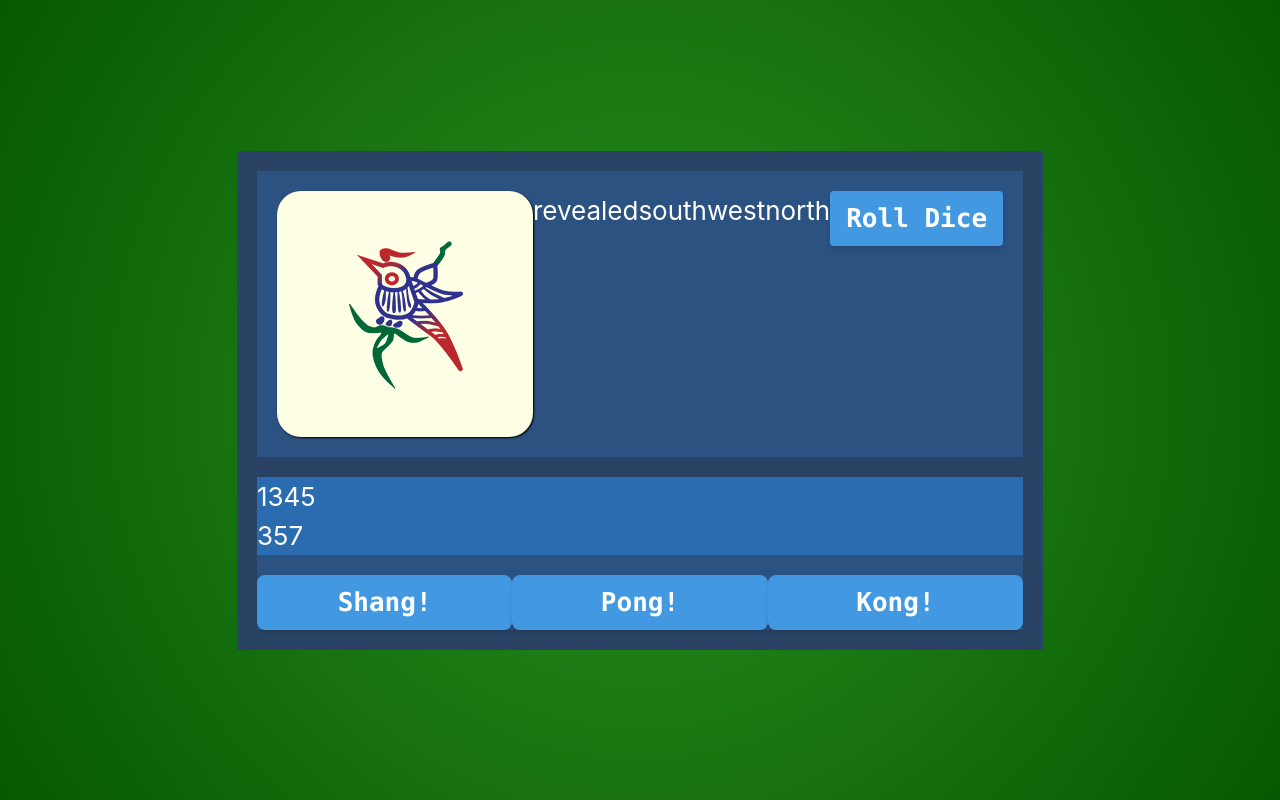
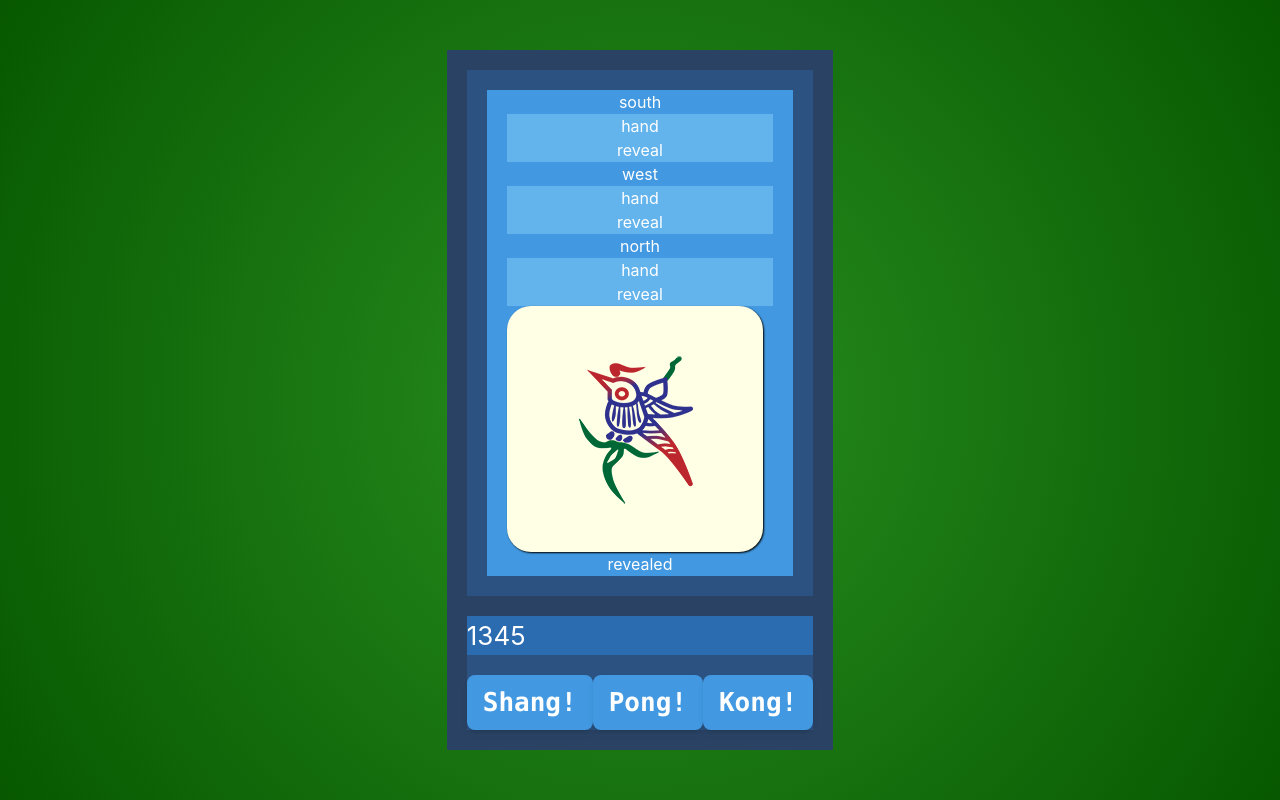
Before and after one commit to Solobrosco/mahjongtable, a React (Create React App) app: page /play in a window 1280 px wide. Built offline with nearby package versions, Linux system fonts and the light colour scheme.

Commit message:
Updated Play area and Table components

```diff
--- a/src/components/Hand.tsx
+++ b/src/components/Hand.tsx
@@ -3,15 +3,12 @@ import React from 'react';
 
 type HandProps = {
     hand?: Array<number>,
-    revealed?: Array<number>,
 }
 
 const Hand = (props: HandProps) => {
     return(
         <div className="playarea flex container mx-auto bg-blue-700 w-auto">
             {props.hand}
-            <br></br>
-            {props.revealed}
         </div>
     );
 }
--- a/src/components/Table.tsx
+++ b/src/components/Table.tsx
@@ -1,6 +1,6 @@
 import React from 'react';
 import Tile from './Tile';
-import Dice from './Dice';
+// import Dice from './Dice';
 
 type TableProps = {
     mahjongPieces?: {},
@@ -9,23 +9,41 @@ type TableProps = {
 
 const Table = (props: TableProps) => {
     return(
-        <div className='flex container mx-auto bg-blue-800 p-5'>
-            <div className='thrown'>
+        <div className='flex-column justify-center container mx-auto bg-blue-800 p-5'>
+            <div className='southRevealed text-base text-center px-5 bg-blue-500'>
+                south
+                <div className="bg-blue-400">
+                    hand
+                </div>
+                <div className="bg-blue-400">
+                    reveal
+                </div>
+            </div>
+            <div className='westRevealed text-base text-center px-5 bg-blue-500'>
+                west
+                <div className="bg-blue-400">
+                    hand
+                </div>
+                <div className="bg-blue-400">
+                    reveal
+                </div>
+            </div>
+            <div className='northRevealed text-base text-center px-5 bg-blue-500'>
+                north
+                <div className="bg-blue-400">
+                    hand
+                </div>
+                <div className="bg-blue-400">
+                    reveal
+                </div>
+            </div>
+            <div className='thrown text-base justify-center px-5 bg-blue-500'>
                 <Tile />
             </div>
-            <div className='revealed'>
+            {/* <Dice /> */}
+            <div className='revealed text-base text-center px-5 bg-blue-500'>
                 revealed
             </div>
-            <div className='southRevealed'>
-                south
-            </div>
-            <div className='westRevealed'>
-                west
-            </div>
-            <div className='northRevealed'>
-                north
-            </div>
-            <Dice />
         </div>
     );
 }
--- a/src/pages/Play.tsx
+++ b/src/pages/Play.tsx
@@ -11,7 +11,6 @@ import Grid from '@material-ui/core/Grid';
 function Play(){
     // const gamestate = useSelector(state=>false);
     let h : Array<number> = [1,3,4,5];
-    let r : Array<number> = [3,5,7];
     return(
         <div className="App-header">
             <div className='w-auto flex bg-blue-900 p-5 justify-center items-center'>
@@ -19,7 +18,7 @@ function Play(){
                     <Grid>
                         <Table />
                         <div className="pt-5">
-                            <PlayersHand hand={h} revealed={r}/>
+                            <PlayersHand hand={h}/>
                         </div>
                         <PlayerFunction />
                     </Grid>
```
